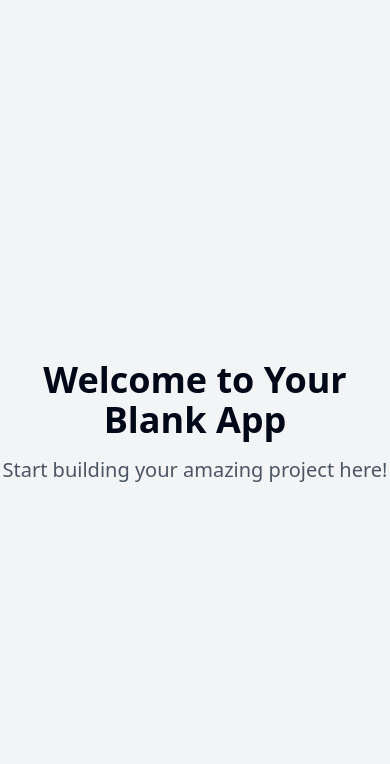
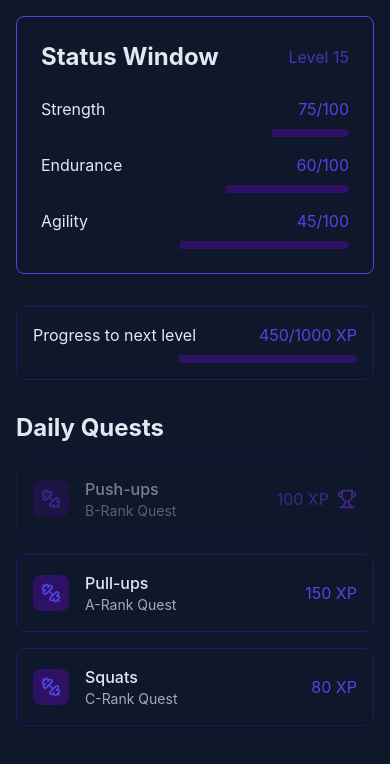
Before and after one commit to Alexis7987/leveling-up-fitness, a React (Vite) app: page / in a window 390 px wide. Shown: the top 764 px of the page. Built offline with nearby package versions, Linux system fonts and the light colour scheme.

Commit message:
Create fitness app concept
Implement a mobile fitness application inspired by the character Sung Jin-Woo from Solo Leveling, incorporating relevant themes and features.
[skip gpt_engineer]

```diff
--- /dev/null
+++ b/src/components/ExerciseList.tsx
@@ -0,0 +1,49 @@
+import { Card } from "@/components/ui/card";
+import { Dumbbell, Trophy } from "lucide-react";
+
+interface Exercise {
+  name: string;
+  difficulty: string;
+  xp: number;
+  completed: boolean;
+}
+
+interface ExerciseListProps {
+  exercises: Exercise[];
+}
+
+export const ExerciseList = ({ exercises }: ExerciseListProps) => {
+  return (
+    <div className="space-y-4">
+      <h2 className="text-2xl font-bold text-solo-text">Daily Quests</h2>
+      <div className="grid gap-4">
+        {exercises.map((exercise) => (
+          <Card
+            key={exercise.name}
+            className={`p-4 flex items-center justify-between bg-solo-dark border-solo-primary hover:border-solo-accent transition-colors cursor-pointer ${
+              exercise.completed ? "opacity-50" : ""
+            }`}
+          >
+            <div className="flex items-center space-x-4">
+              <div className="p-2 bg-solo-primary rounded-lg">
+                <Dumbbell className="w-5 h-5 text-solo-accent" />
+              </div>
+              <div>
+                <h3 className="font-medium text-solo-text">{exercise.name}</h3>
+                <p className="text-sm text-solo-text opacity-70">
+                  {exercise.difficulty}
+                </p>
+              </div>
+            </div>
+            <div className="flex items-center space-x-2">
+              <span className="text-solo-accent">{exercise.xp} XP</span>
+              {exercise.completed && (
+                <Trophy className="w-5 h-5 text-solo-highlight" />
+              )}
+            </div>
+          </Card>
+        ))}
+      </div>
+    </div>
+  );
+};
--- /dev/null
+++ b/src/components/StatProgress.tsx
@@ -0,0 +1,27 @@
+import { Card } from "@/components/ui/card";
+import { Progress } from "@/components/ui/progress";
+
+interface StatProgressProps {
+  currentXP: number;
+  requiredXP: number;
+}
+
+export const StatProgress = ({ currentXP, requiredXP }: StatProgressProps) => {
+  const progress = (currentXP / requiredXP) * 100;
+
+  return (
+    <Card className="p-4 bg-solo-dark border-solo-primary">
+      <div className="flex justify-between mb-2">
+        <span className="text-solo-text">Progress to next level</span>
+        <span className="text-solo-accent">
+          {currentXP}/{requiredXP} XP
+        </span>
+      </div>
+      <Progress
+        value={progress}
+        className="h-2 bg-solo-primary"
+        indicatorClassName="bg-solo-highlight"
+      />
+    </Card>
+  );
+};
--- /dev/null
+++ b/src/components/StatusCard.tsx
@@ -0,0 +1,43 @@
+import { Card } from "@/components/ui/card";
+import { Progress } from "@/components/ui/progress";
+
+interface Stat {
+  name: string;
+  value: number;
+  maxValue: number;
+}
+
+interface StatusCardProps {
+  level: number;
+  stats: Stat[];
+}
+
+export const StatusCard = ({ level, stats }: StatusCardProps) => {
+  return (
+    <Card className="w-full p-6 bg-solo-dark border-solo-accent">
+      <div className="flex justify-between items-center mb-6">
+        <h2 className="text-2xl font-bold text-solo-text">Status Window</h2>
+        <span className="text-solo-accent animate-status-pulse">
+          Level {level}
+        </span>
+      </div>
+      <div className="space-y-4">
+        {stats.map((stat) => (
+          <div key={stat.name} className="space-y-2">
+            <div className="flex justify-between">
+              <span className="text-solo-text">{stat.name}</span>
+              <span className="text-solo-accent">
+                {stat.value}/{stat.maxValue}
+              </span>
+            </div>
+            <Progress
+              value={(stat.value / stat.maxValue) * 100}
+              className="h-2 bg-solo-primary"
+              indicatorClassName="bg-solo-accent"
+            />
+          </div>
+        ))}
+      </div>
+    </Card>
+  );
+};
--- a/src/pages/Index.tsx
+++ b/src/pages/Index.tsx
@@ -1,11 +1,44 @@
-// Update this page (the content is just a fallback if you fail to update the page)
+import { StatusCard } from "@/components/StatusCard";
+import { ExerciseList } from "@/components/ExerciseList";
+import { StatProgress } from "@/components/StatProgress";
 
 const Index = () => {
+  const playerStats = {
+    level: 15,
+    stats: [
+      { name: "Strength", value: 75, maxValue: 100 },
+      { name: "Endurance", value: 60, maxValue: 100 },
+      { name: "Agility", value: 45, maxValue: 100 },
+    ],
+  };
+
+  const dailyExercises = [
+    {
+      name: "Push-ups",
+      difficulty: "B-Rank Quest",
+      xp: 100,
+      completed: true,
+    },
+    {
+      name: "Pull-ups",
+      difficulty: "A-Rank Quest",
+      xp: 150,
+      completed: false,
+    },
+    {
+      name: "Squats",
+      difficulty: "C-Rank Quest",
+      xp: 80,
+      completed: false,
+    },
+  ];
+
   return (
-    <div className="min-h-screen flex items-center justify-center bg-gray-100">
-      <div className="text-center">
-        <h1 className="text-4xl font-bold mb-4">Welcome to Your Blank App</h1>
-        <p className="text-xl text-gray-600">Start building your amazing project here!</p>
+    <div className="min-h-screen bg-solo-dark p-4 md:p-8">
+      <div className="max-w-2xl mx-auto space-y-8">
+        <StatusCard level={playerStats.level} stats={playerStats.stats} />
+        <StatProgress currentXP={450} requiredXP={1000} />
+        <ExerciseList exercises={dailyExercises} />
       </div>
     </div>
   );
--- a/tailwind.config.ts
+++ b/tailwind.config.ts
@@ -12,85 +12,67 @@ export default {
   theme: {
     container: {
       center: true,
-			padding: '2rem',
+      padding: "2rem",
       screens: {
-				'2xl': '1400px'
-			}
+        "2xl": "1400px",
+      },
     },
     extend: {
       colors: {
-				border: 'hsl(var(--border))',
-				input: 'hsl(var(--input))',
-				ring: 'hsl(var(--ring))',
-				background: 'hsl(var(--background))',
-				foreground: 'hsl(var(--foreground))',
+        border: "hsl(var(--border))",
+        input: "hsl(var(--input))",
+        ring: "hsl(var(--ring))",
+        background: "hsl(var(--background))",
+        foreground: "hsl(var(--foreground))",
+        solo: {
+          dark: "#0F172A",
+          primary: "#2E1065",
+          accent: "#4F46E5",
+          highlight: "#7C3AED",
+          text: "#E2E8F0",
+        },
         primary: {
-					DEFAULT: 'hsl(var(--primary))',
-					foreground: 'hsl(var(--primary-foreground))'
+          DEFAULT: "hsl(var(--primary))",
+          foreground: "hsl(var(--primary-foreground))",
         },
         secondary: {
-					DEFAULT: 'hsl(var(--secondary))',
-					foreground: 'hsl(var(--secondary-foreground))'
+          DEFAULT: "hsl(var(--secondary))",
+          foreground: "hsl(var(--secondary-foreground))",
         },
         destructive: {
-					DEFAULT: 'hsl(var(--destructive))',
-					foreground: 'hsl(var(--destructive-foreground))'
+          DEFAULT: "hsl(var(--destructive))",
+          foreground: "hsl(var(--destructive-foreground))",
         },
         muted: {
-					DEFAULT: 'hsl(var(--muted))',
-					foreground: 'hsl(var(--muted-foreground))'
+          DEFAULT: "hsl(var(--muted))",
+          foreground: "hsl(var(--muted-foreground))",
         },
         accent: {
-					DEFAULT: 'hsl(var(--accent))',
-					foreground: 'hsl(var(--accent-foreground))'
+          DEFAULT: "hsl(var(--accent))",
+          foreground: "hsl(var(--accent-foreground))",
         },
         popover: {
-					DEFAULT: 'hsl(var(--popover))',
-					foreground: 'hsl(var(--popover-foreground))'
+          DEFAULT: "hsl(var(--popover))",
+          foreground: "hsl(var(--popover-foreground))",
         },
         card: {
-					DEFAULT: 'hsl(var(--card))',
-					foreground: 'hsl(var(--card-foreground))'
+          DEFAULT: "hsl(var(--card))",
+          foreground: "hsl(var(--card-foreground))",
         },
-				sidebar: {
-					DEFAULT: 'hsl(var(--sidebar-background))',
-					foreground: 'hsl(var(--sidebar-foreground))',
-					primary: 'hsl(var(--sidebar-primary))',
-					'primary-foreground': 'hsl(var(--sidebar-primary-foreground))',
-					accent: 'hsl(var(--sidebar-accent))',
-					'accent-foreground': 'hsl(var(--sidebar-accent-foreground))',
-					border: 'hsl(var(--sidebar-border))',
-					ring: 'hsl(var(--sidebar-ring))'
-				}
-			},
-			borderRadius: {
-				lg: 'var(--radius)',
-				md: 'calc(var(--radius) - 2px)',
-				sm: 'calc(var(--radius) - 4px)'
       },
       keyframes: {
-				'accordion-down': {
-					from: {
-						height: '0'
+        "status-pulse": {
+          "0%, 100%": { opacity: "1" },
+          "50%": { opacity: "0.5" },
         },
-					to: {
-						height: 'var(--radix-accordion-content-height)'
-					}
-				},
-				'accordion-up': {
-					from: {
-						height: 'var(--radix-accordion-content-height)'
-					},
-					to: {
-						height: '0'
-					}
-				}
       },
       animation: {
-				'accordion-down': 'accordion-down 0.2s ease-out',
-				'accordion-up': 'accordion-up 0.2s ease-out'
-			}
-		}
+        "status-pulse": "status-pulse 2s cubic-bezier(0.4, 0, 0.6, 1) infinite",
+      },
+      fontFamily: {
+        sans: ["Inter", "sans-serif"],
+      },
+    },
   },
   plugins: [require("tailwindcss-animate")],
 } satisfies Config;
```
Lines whose indentation alone changed are shown as unchanged.
